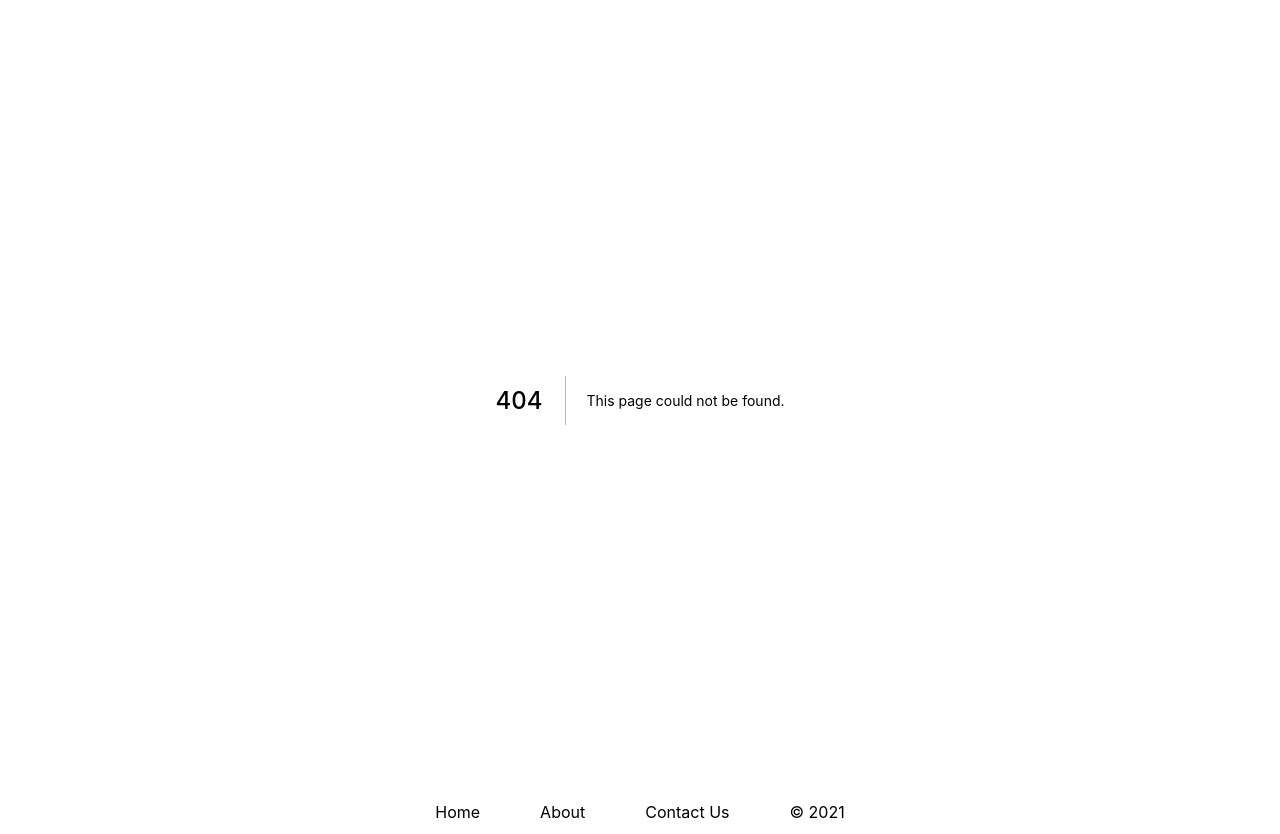
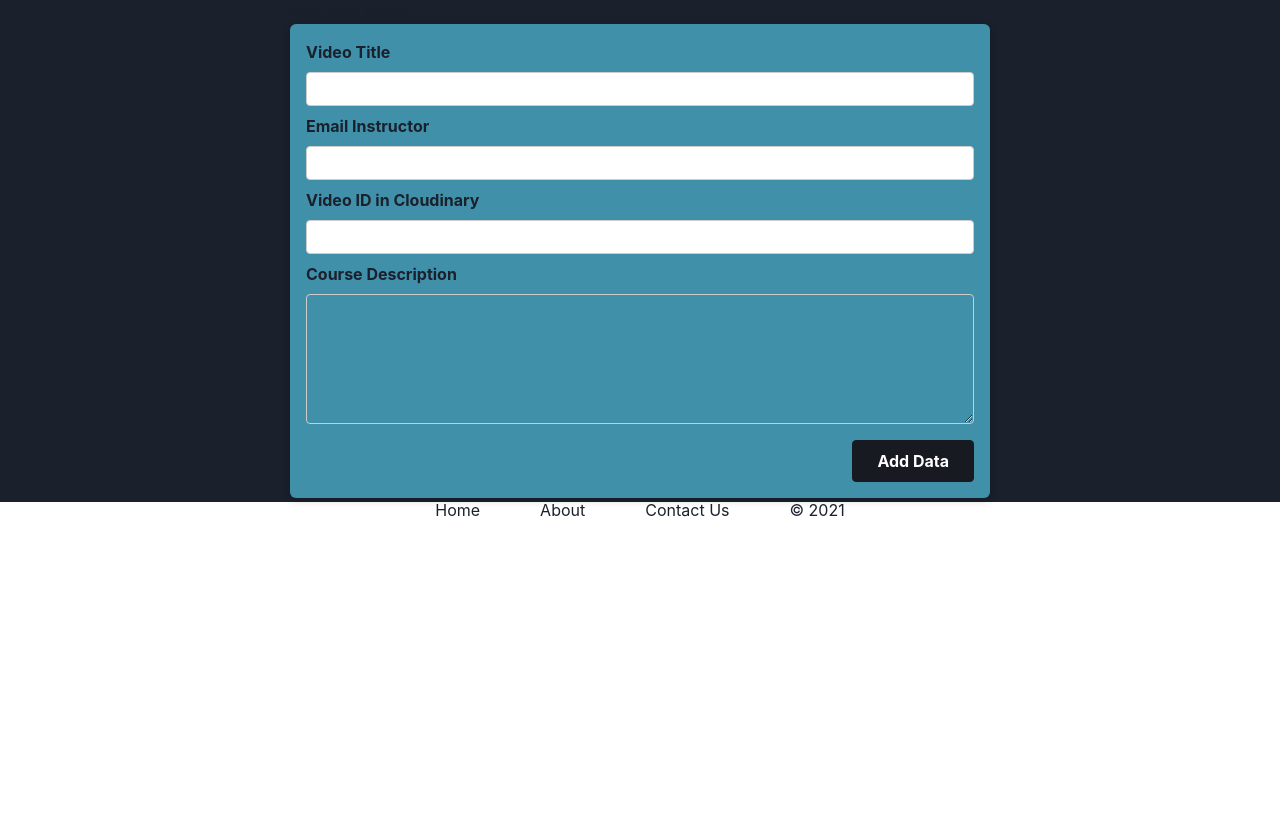
Before and after one commit to priambudiLB/SeTEAM, a Next.js app: page /NewVideoPage in a window 1280 px wide. Before the commit this address had no page. After the commit the page ends 800 px from the top, so only its background shows below. Built offline with nearby package versions, Linux system fonts and the light colour scheme.

Commit message:
add form for  video url in cloudinary

```diff
--- /dev/null
+++ b/components/AddNewVideoForm/NewVideoForm.module.css
@@ -0,0 +1,45 @@
+ .form {
+    padding: 1rem;
+  }
+
+  .control {
+    margin-bottom: 0.5rem;
+  }
+
+  .control label {
+    display: block;
+    font-weight: bold;
+    margin-bottom: 0.5rem;
+  }
+
+  .control input,
+  .control textarea {
+    display: block;
+    font: inherit;
+    border-radius: 4px;
+    border: 1px solid #ccc;
+    padding: 0.25rem;
+    width: 100%;
+  }
+
+  .actions {
+    margin-top: 1rem;
+    text-align: right;
+  }
+
+  .actions button {
+    font: inherit;
+    cursor: pointer;
+    background-color: #171A21;
+    color: white;
+    padding: 0.5rem 1.5rem;
+    border: 1px solid #171A21;
+    border-radius: 4px;
+    font-weight: bold;
+  }
+
+  .actions button:hover,
+  .actions button:active {
+    background-color: #a50e48;
+    border-color: #a50e48;
+  }
--- /dev/null
+++ b/components/AddNewVideoForm/index.js
@@ -0,0 +1,60 @@
+import CardFrame from "../Card";
+import classes from "./NewVideoForm.module.css"
+import { useRef } from "react";
+import { Textarea } from '@chakra-ui/react'
+
+function AddNewVideoForm(props) {
+
+    const titleVideo = useRef();
+    const email = useRef();
+    const idVideo = useRef();
+    const description = useRef();
+
+    function submitHandler(event) {
+        // prevent browser default--> vanila javascript
+        event.preventDefault();
+        const enterTitle = titleVideo.current.value;
+        const enterEmail = email.current.value;
+        const enterVid = idVideo.current.value;
+        const enterDescription = description.current.value;
+
+        const infoData = {
+            title: enterTitle,
+            email: enterEmail,
+            idVideo: enterVid,
+            desc: enterDescription,
+        }
+        // console.log(infoData);
+        props.onAddVideoData(infoData);
+    }
+
+    return (
+        <CardFrame>
+            <form className={classes.form} onSubmit={submitHandler}>
+                <div className={classes.control}>
+                    <label htmlFor="title-video">Video Title</label>
+                    <input type="text" required id="title-video" ref={titleVideo} />
+                </div>
+                <div className={classes.control}>
+                    <label htmlFor="email-instructor">Email Instructor</label>
+                    <input type="text" required id="email-instructor" ref={email} />
+                </div>
+                <div className={classes.control}>
+                    <label htmlFor="id-video">Video ID in Cloudinary</label>
+                    <input type="text" required id="id-video" ref={idVideo} />
+                </div>
+                <div className={classes.control}>
+                    <label htmlFor="description">Course Description</label>
+                    <Textarea type="text"  id="description" required rows="5" description="course desc" ref={description} />
+                </div>
+                <div className={classes.actions}>
+                    {/* button inside <form> will fire after submitHandler clicked */}
+                    <button type="submit"> Add Data </button>
+                </div>
+
+            </form>
+        </CardFrame>
+    )
+}
+
+export default AddNewVideoForm;
--- /dev/null
+++ b/components/Card/Card.module.css
@@ -0,0 +1,7 @@
+.card {
+    background-color: rgb(64, 144, 170);
+    border-radius: 6px;
+    box-shadow: 0 2px 8px rgba(0, 0, 0, 0.2);
+    width: 700px;
+    align-content: center;
+  }
--- /dev/null
+++ b/components/Card/index.js
@@ -0,0 +1,14 @@
+import classes from "./Card.module.css";
+
+function CardFrame(props) {
+
+    return (
+        <>
+        <div className={classes.card}>
+            {props.children}
+        </div>
+        </>
+    )
+}
+
+export default CardFrame;
--- /dev/null
+++ b/pages/NewVideoPage.js
@@ -0,0 +1,35 @@
+import AddNewVideoForm from "../components/AddNewVideoForm";
+import { ChakraProvider } from "@chakra-ui/react";
+import { Wrap, WrapItem, Center } from "@chakra-ui/layout"
+function NewVideoPage() {
+
+    function AddVideoData(videoData) {
+        fetch(
+            'https://auth-sinau-cp10-default-rtdb.firebaseio.com/indexCourses.json',
+            {
+                method: 'POST',
+                body: JSON.stringify(videoData),
+                headers: {
+                    'Content-Type': 'application/json'
+                },
+            }
+        )
+        alert("data has been added successfuly")
+    }
+
+    return (
+        <Wrap justify={"center"} bg={"rgb(26, 32, 44);"}>
+            <WrapItem >
+                <Center>
+                    <section>
+                        <h1>Add New Video</h1>
+                        <AddNewVideoForm onAddVideoData={AddVideoData}/>
+                    </section>
+                </Center>
+            </WrapItem>
+        </Wrap>
+    )
+
+}
+
+export default NewVideoPage;
```
